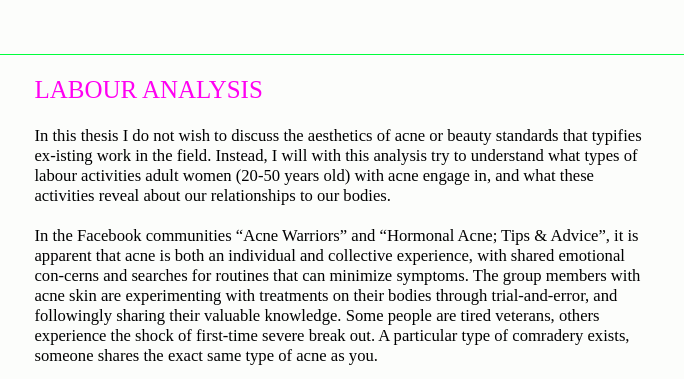
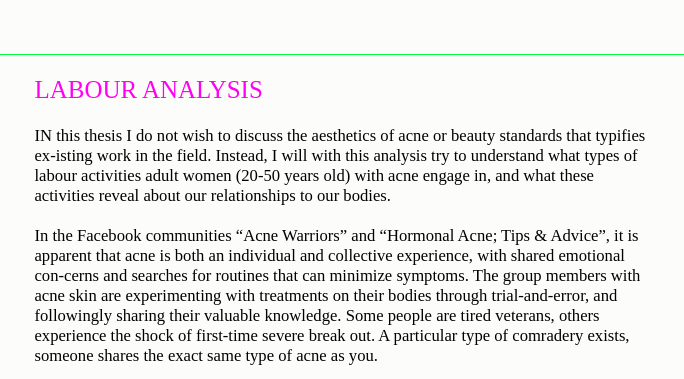
Before and after one commit to slemmaemma/acnelabour.github.io, a plain HTML site: page index.html in a window 1280 px wide. Shown: the part 7640-8019 px from the top of the page, 298-982 px from the left. Drawn offline with Linux system fonts and the light colour scheme.

Commit message:
Update website text

```diff
--- a/index.html
+++ b/index.html
@@ -255,7 +255,7 @@ The notion of skincare has the essence of meditation, relaxation, and appreciati
             </section>
             <section id="labouranalysis">
                 <h2>LABOUR ANALYSIS</h2>
-                <p> In this thesis I do not wish to discuss the aesthetics of acne or beauty standards that typifies ex-isting work in the field. Instead, I will with this analysis try to understand what types of labour activities adult women (20-50 years old) with acne engage in, and what these activities reveal about our relationships to our bodies.
+                <p> IN this thesis I do not wish to discuss the aesthetics of acne or beauty standards that typifies ex-isting work in the field. Instead, I will with this analysis try to understand what types of labour activities adult women (20-50 years old) with acne engage in, and what these activities reveal about our relationships to our bodies.
                     <br>
             <br> In the Facebook communities “Acne Warriors” and “Hormonal Acne; Tips & Advice”, it is apparent that acne is both an individual and collective experience, with shared emotional con-cerns and searches for routines that can minimize symptoms. The group members with acne skin are experimenting with treatments on their bodies through trial-and-error, and followingly sharing their valuable knowledge. Some people are tired veterans, others experience the shock of first-time severe break out. A particular type of comradery exists, someone shares the exact same type of acne as you.
             </p>
```
